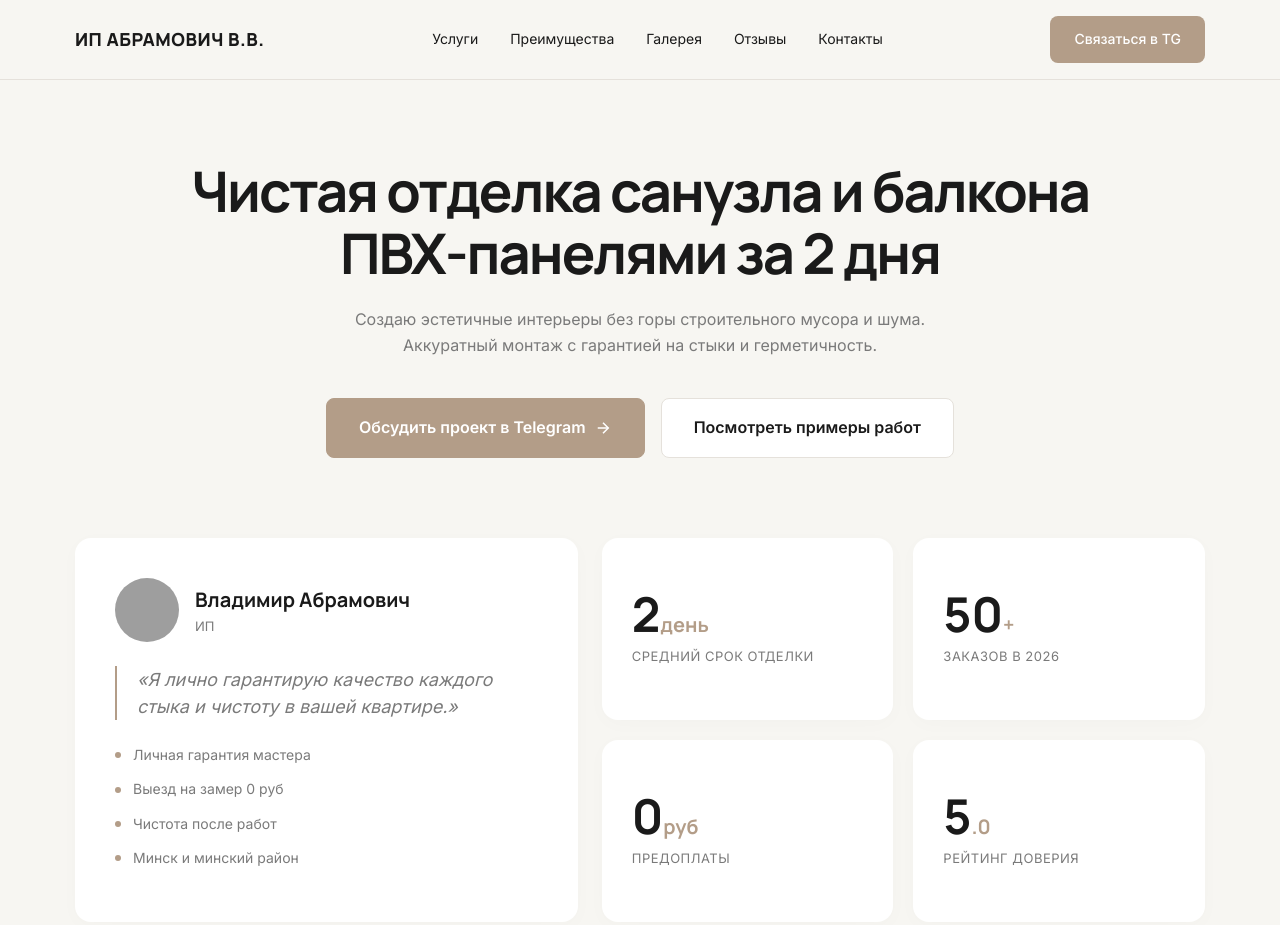
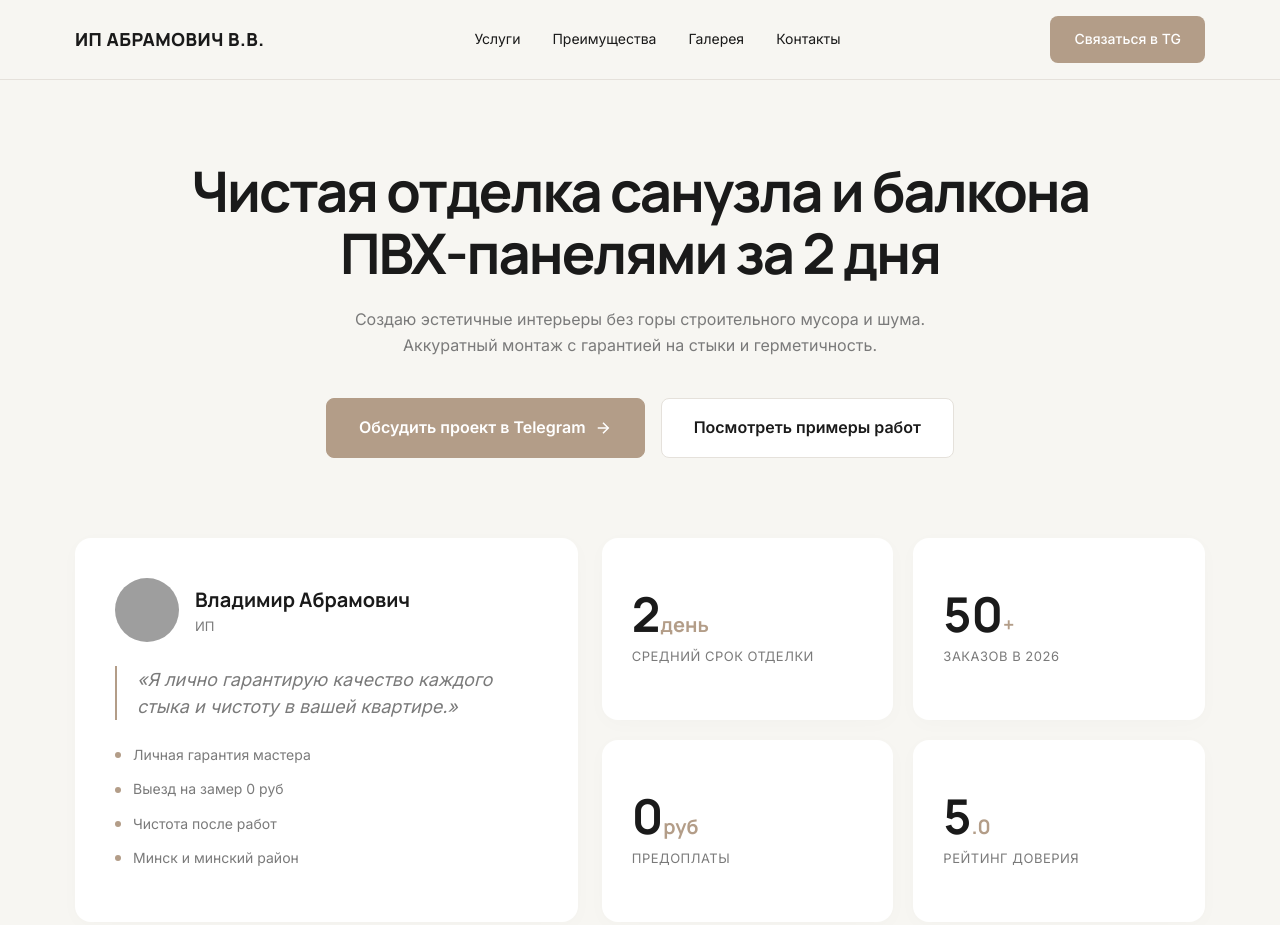
Before and after one commit to abrrrliza/pvhminsk.github.io, a plain HTML site: page index.html in a window 1280 px wide. Shown: the top 925 px of the page. Drawn offline with Linux system fonts and the light colour scheme; grey boxes are pictures that could not be loaded.

Commit message:
Update index.html

```diff
--- a/index.html
+++ b/index.html
@@ -214,7 +214,7 @@
                 <a href="#services">Услуги</a>
                 <a href="#benefits">Преимущества</a>
                 <a href="#gallery">Галерея</a>
-                <a href="#reviews">Отзывы</a>
+                <!-- Отзывы убраны -->
                 <a href="#contacts">Контакты</a>
             </nav>
             <a href="https://t.me/vladzimir_abramovich" target="_blank" class="btn-header">Связаться в TG</a>
```
